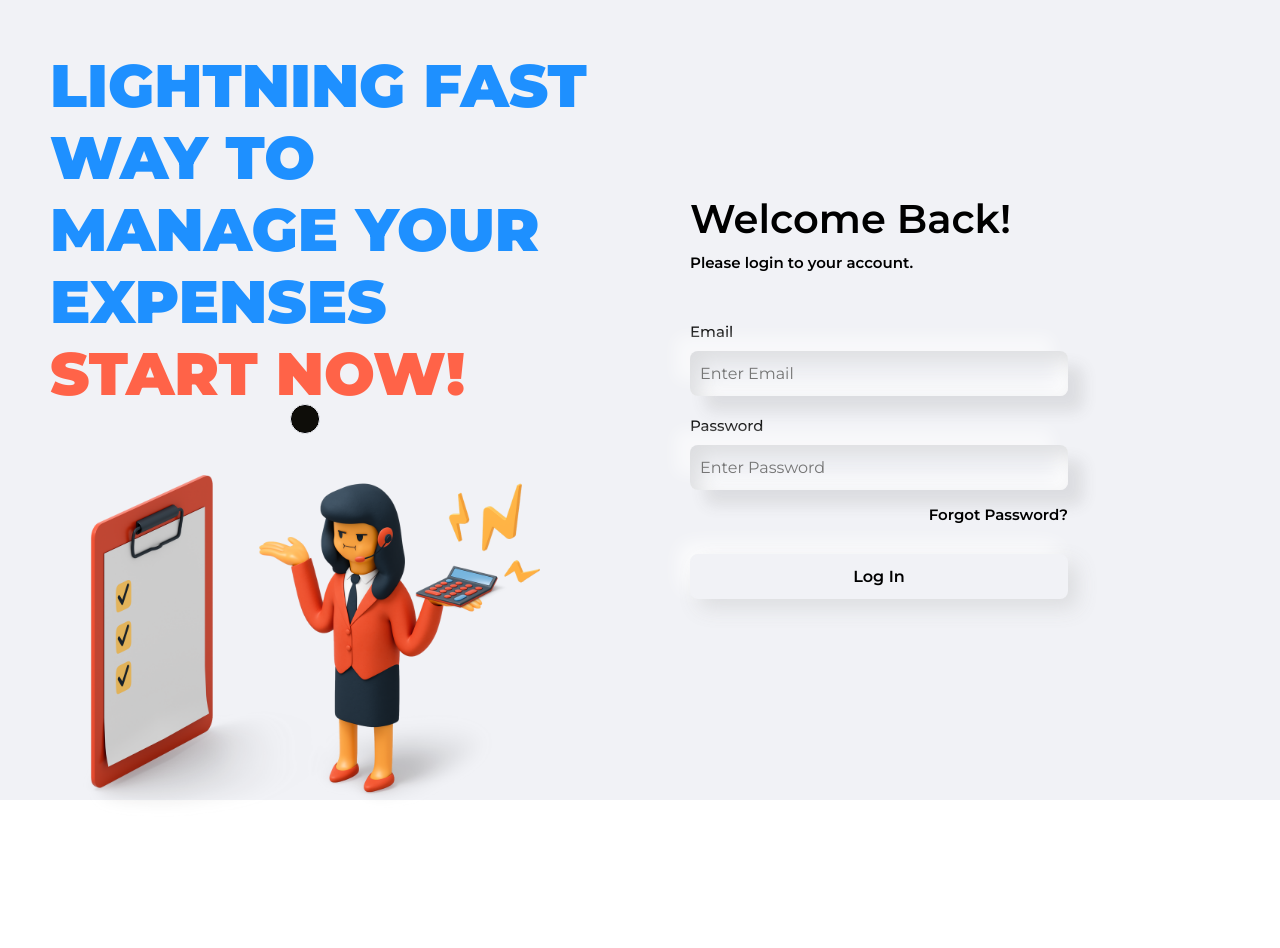
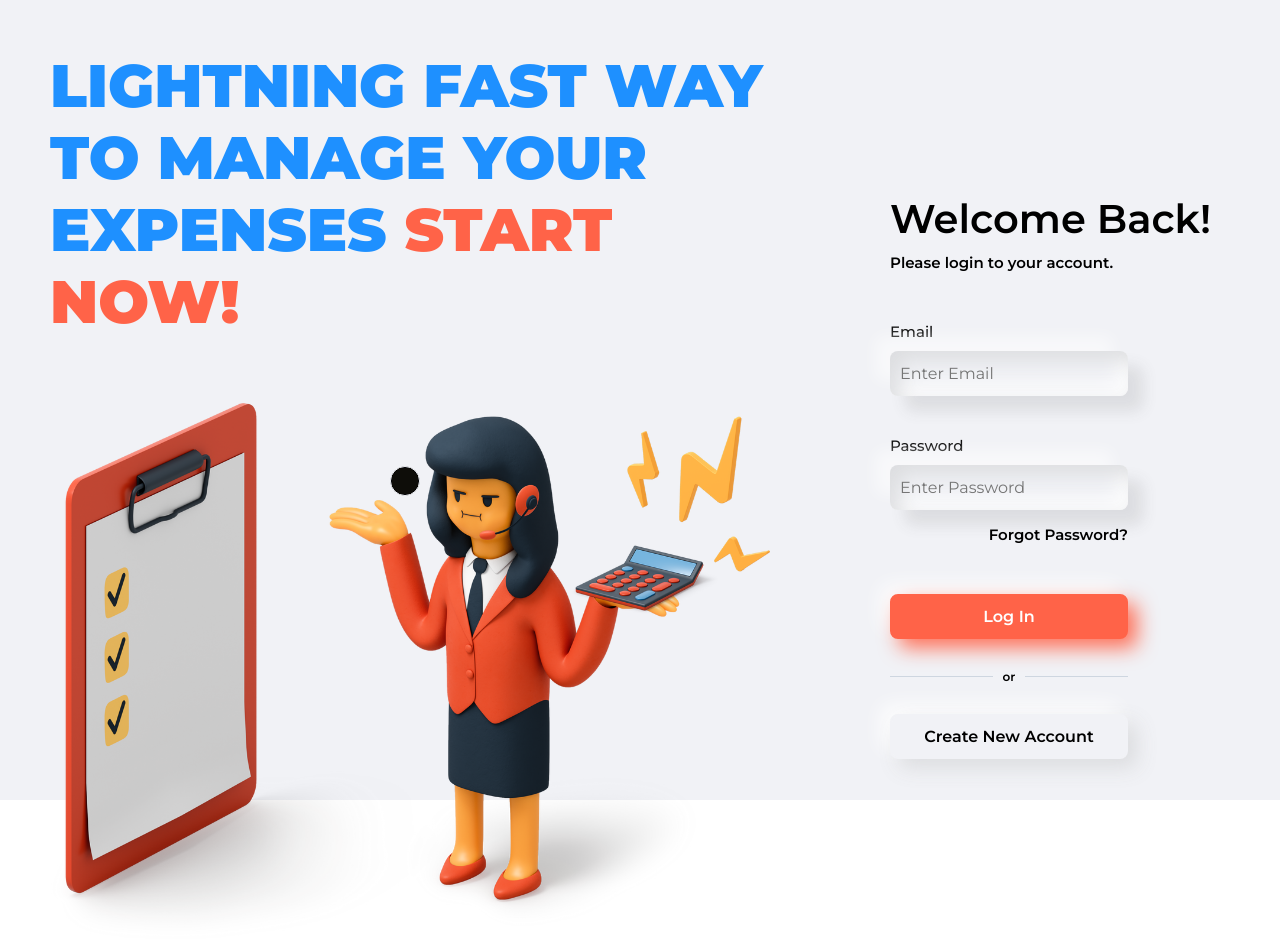
Before and after one commit to saaranshM/expense-tracker, a React (Create React App) app in the folder client/: page /login in a window 1280 px wide. Shown: the top 948 px of the page. Before the commit the page ends 869 px from the top, so only its background shows below. Built offline with nearby package versions, Linux system fonts and the light colour scheme.

Commit message:
changes to button active state

```diff
--- a/client/src/components/Login/LoginFormMain.tsx
+++ b/client/src/components/Login/LoginFormMain.tsx
@@ -7,7 +7,9 @@ const LoginFormMain: FC = () => {
     <form className="login-form-main">
       <Input type="email" label="email" placeholder="Enter Email" />
       <Input type="password" label="password" placeholder="Enter Password" />
-      <Button text="Log In" />
+      <Button text="Log In" primary />
+      <div className="login-form-main_or-text">or</div>
+      <Button text="Create New Account" />
     </form>
   );
 };
--- a/client/src/components/common/Button.tsx
+++ b/client/src/components/common/Button.tsx
@@ -2,12 +2,14 @@ import { FC } from "react";
 
 interface ButtonProps {
   text: string;
+  primary?: boolean;
 }
 
-const Button: FC<ButtonProps> = ({ text }) => {
+const Button: FC<ButtonProps> = ({ text, primary }) => {
   return (
     <div className="button">
       <button
+        className={primary ? "button-primary" : ""}
         onClick={(e) => {
           e.preventDefault();
         }}>
--- /dev/null
+++ b/client/src/scss/abstract/_mixins.scss
@@ -0,0 +1,10 @@
+@mixin normalButtonActive($blur, $offset) {
+  box-shadow: -1.5rem -1.5rem 1.5rem rgba(#fff, 0.5),
+    1.5rem $offset $blur rgba(#464646, 0.12),
+    inset 9px 9px 20px rgba(#d9dadd, 0.9), inset -9px -9px 20px rgba(#fff, 0.9);
+}
+@mixin primaryButtonActive($blur, $offset) {
+  box-shadow: 9px $offset $blur rgba($tomato, 0.9),
+    -9px -9px 20px rgba(#fff, 0.9), inset 9px 9px 20px rgba(#000, 0.15),
+    inset -9px -9px 20px rgba(#fff, 0.1);
+}
--- a/client/src/scss/abstract/_variables.scss
+++ b/client/src/scss/abstract/_variables.scss
@@ -26,3 +26,10 @@ $normal-bs: 9px 9px 20px rgba(#d9dadd, 0.9), -9px -9px 20px rgba(#fff, 0.9);
 $inset-bs: -1.5rem -1.5rem 1.5rem rgba(#fff, 0.5),
   1.5rem 1.5rem 1.5rem rgba(#464646, 0.12),
   inset 9px 9px 20px rgba(#d9dadd, 0.9), inset -9px -9px 20px rgba(#fff, 0.9);
+
+$primary-normal-bs: 9px 9px 20px rgba($tomato, 0.9),
+  -9px -9px 20px rgba(#fff, 0.9);
+
+$primary-inset-bs: 9px 9px 15px rgba($tomato, 0.9),
+  -9px -9px 20px rgba(#fff, 0.9), inset 9px 9px 20px rgba(#000, 0.15),
+  inset -9px -9px 20px rgba(#fff, 0.1);
--- a/client/src/scss/components/_button.scss
+++ b/client/src/scss/components/_button.scss
@@ -1,12 +1,11 @@
 .button {
   display: block;
-  width: 100%;
   margin-top: 3rem;
 }
 
 .button button {
   background-color: $off-white;
-  width: 70%;
+  width: 100%;
   height: 4.5rem;
   border: none;
   box-shadow: $normal-bs;
@@ -19,10 +18,30 @@
   border: $off-white 2px solid;
   transition: all 0.3s ease-out;
 
-  &:active,
-  &:focus {
+  &.button-primary {
+    background-color: $tomato;
+    color: #fff;
+    border: $tomato 2px solid;
+    box-shadow: $primary-normal-bs;
+
+    &:hover {
+      box-shadow: $primary-inset-bs;
+      color: $off-white;
+    }
+
+    &:active {
+      @include primaryButtonActive(1rem, 0.5rem);
+    }
+  }
+
+  &:hover {
     outline: none;
     color: $tomato;
     box-shadow: $inset-bs;
   }
+
+  &:active {
+    @include normalButtonActive(1rem, 0.5rem);
+    transform: translateY(0.5rem);
+  }
 }
--- a/client/src/scss/components/_input.scss
+++ b/client/src/scss/components/_input.scss
@@ -1,6 +1,6 @@
 .input-field {
   margin: 2rem 0;
-  width: 70%;
+  width: 100%;
   display: flex;
   flex-direction: column;
 }
@@ -43,5 +43,6 @@
 
   &:hover {
     transform: scale(1.1);
+    color: $tomato;
   }
 }
--- a/client/src/scss/components/_login-form.scss
+++ b/client/src/scss/components/_login-form.scss
@@ -1,13 +1,11 @@
 .login-form {
   grid-column: 2 / -1;
   padding: 5rem;
-  width: 100%;
 
   &_container {
     display: flex;
     flex-direction: column;
     margin-top: 18vh;
-    width: 100%;
   }
   &_heading {
     font-weight: 600;
@@ -22,6 +20,33 @@
 }
 
 .login-form-main {
+  display: flex;
+  flex-direction: column;
+  width: 70%;
   margin-top: 3rem;
-  width: 100%;
+
+  &_or-text {
+    display: flex;
+    font-family: $font-primary;
+    font-weight: 600;
+    font-size: 1.2rem;
+    align-self: center;
+    width: 100%;
+    margin-top: 3rem;
+    align-items: center;
+
+    &:before,
+    &:after {
+      content: "";
+      flex: 1 1;
+      height: 1px;
+      background-color: $gray;
+    }
+    &:before {
+      margin-right: 1rem;
+    }
+    &:after {
+      margin-left: 1rem;
+    }
+  }
 }
--- a/client/src/scss/components/_login-hero.scss
+++ b/client/src/scss/components/_login-hero.scss
@@ -29,7 +29,7 @@
   }
   &_img {
     margin-top: 6.5rem;
-    width: 85%;
+    width: 72rem;
     transition: all 0.3s;
     margin-right: 2rem;
     &:hover ~ .cursor {
--- a/client/src/scss/index.scss
+++ b/client/src/scss/index.scss
@@ -3,6 +3,7 @@
 
 //abstract
 @import "abstract/variables";
+@import "abstract/mixins";
 
 //components
 @import "components/login-screen";
```
